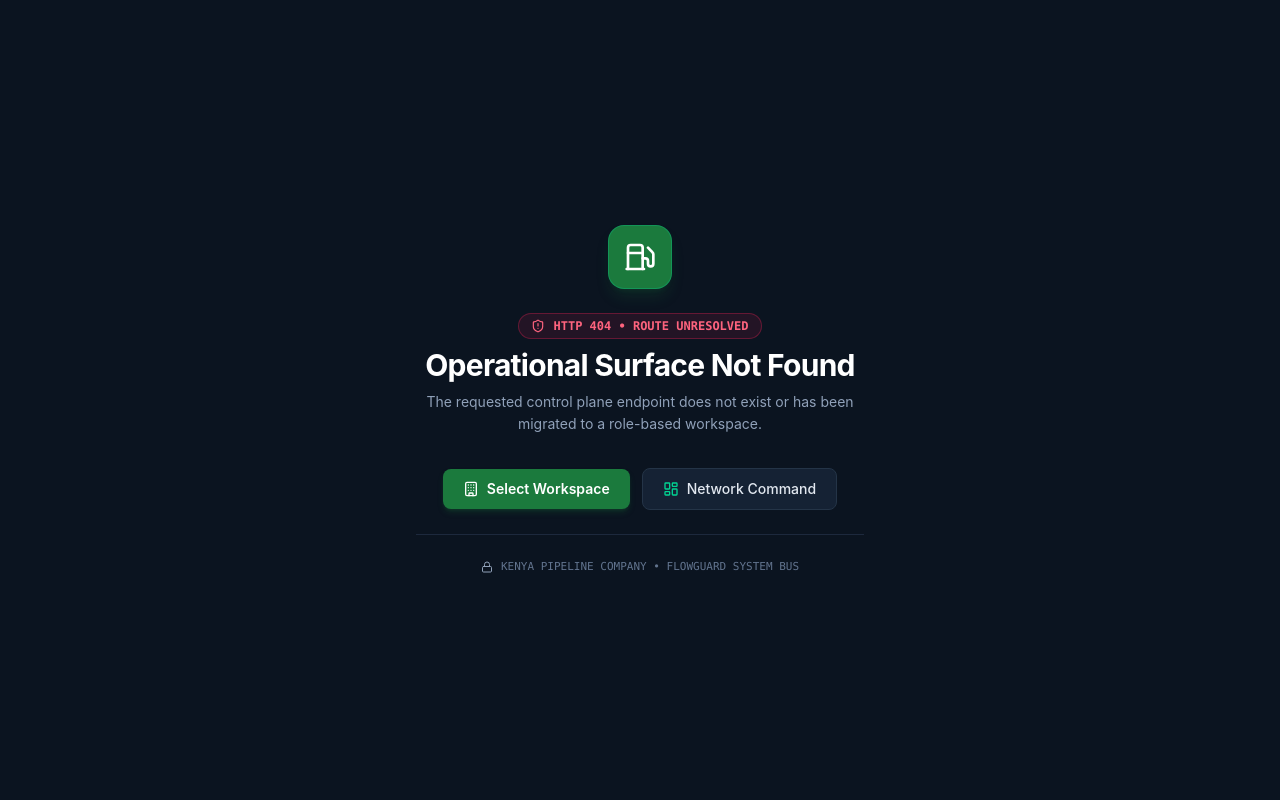
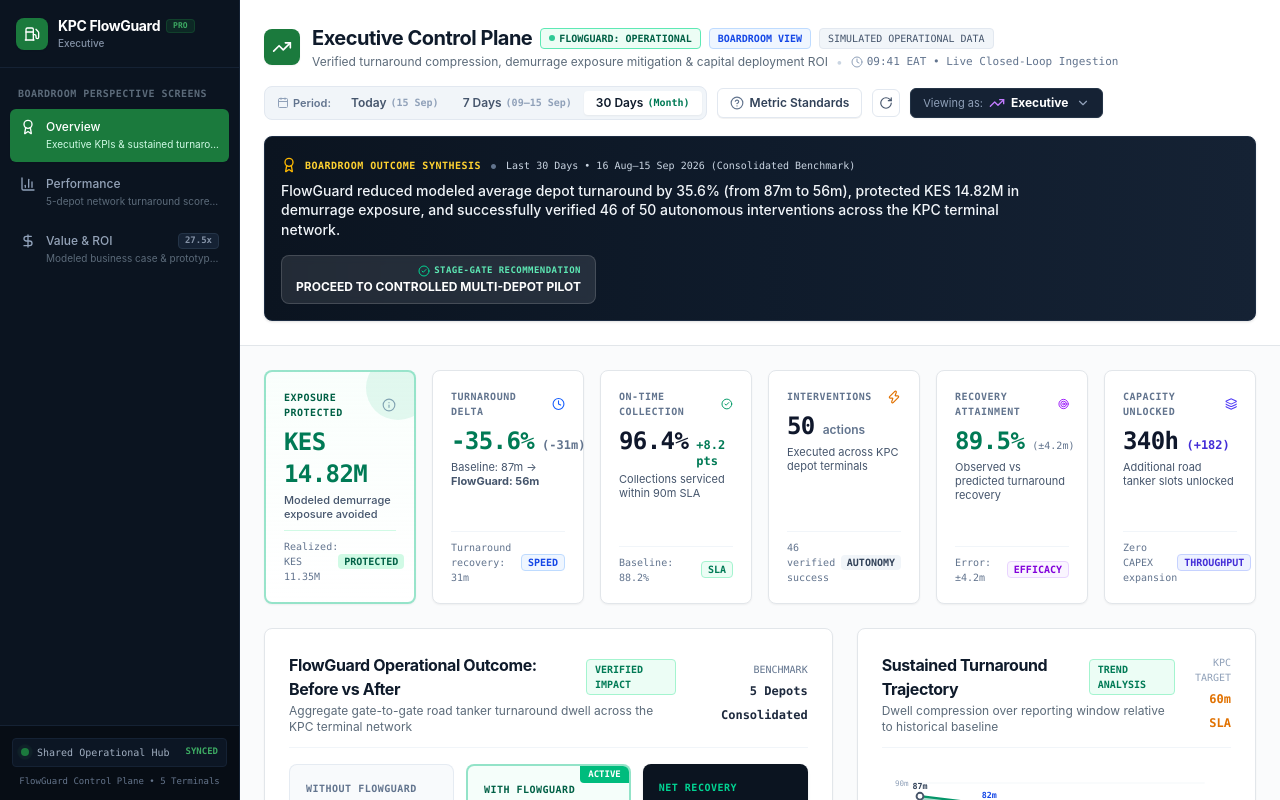
Before and after one commit to Michael-Munga/FlowGuard, a Next.js app: page /executive/overview in a window 1280 px wide. Before the commit this address had no page. Shown: the top 800 px of the page. Built offline with nearby package versions, Linux system fonts and the light colour scheme.

Commit message:
feat: add executive control plane and value visibility

```diff
--- /dev/null
+++ b/src/app/executive-control/page.tsx
@@ -0,0 +1,39 @@
+"use client";
+
+import React, { Suspense } from "react";
+import { useRouter } from "next/navigation";
+import { ExecutiveControlView } from "@/components/ExecutiveControl/ExecutiveControlView";
+
+function ExecutiveControlContent() {
+  const router = useRouter();
+
+  const handleNavigateDashboard = (id: string) => {
+    if (id === "network-command") {
+      router.push("/operations/network");
+    } else if (id === "depot-operations") {
+      router.push("/depot-operations");
+    } else if (id === "omc-collection" || id === "omc-visibility") {
+      router.push("/omc-visibility");
+    } else if (id === "autonomous-control" || id === "autonomous") {
+      router.push("/autonomous-control");
+    } else if (id === "executive-control" || id === "executive") {
+      router.push("/executive-control");
+    }
+  };
+
+  return <ExecutiveControlView onNavigateDashboard={handleNavigateDashboard} />;
+}
+
+export default function ExecutiveControlPage() {
+  return (
+    <Suspense
+      fallback={
+        <div className="min-h-screen bg-[#FAFBFC] flex items-center justify-center text-sm text-slate-500 font-mono">
+          Loading Executive Control Plane...
+        </div>
+      }
+    >
+      <ExecutiveControlContent />
+    </Suspense>
+  );
+}
--- /dev/null
+++ b/src/app/executive/overview/page.tsx
@@ -0,0 +1,38 @@
+"use client";
+
+import React, { Suspense } from "react";
+import { useRouter } from "next/navigation";
+import { ExecutiveControlView } from "@/components/ExecutiveControl/ExecutiveControlView";
+
+function ExecutiveOverviewPageContent() {
+  const router = useRouter();
+
+  const handleNavigateDashboard = (id: string) => {
+    if (id === "network-command") {
+      router.push("/operations/network");
+    } else if (id === "depot-operations") {
+      router.push("/depot/live");
+    } else if (id === "omc-collection" || id === "omc-visibility") {
+      router.push("/omc/orders");
+    } else if (id === "autonomous-control" || id === "autonomous") {
+      router.push("/engineer/decisions");
+    } else if (id === "executive-control" || id === "executive") {
+      router.push("/executive/overview");
+    }
+  };
+
+  return (
+    <ExecutiveControlView
+      subView="overview"
+      onNavigateDashboard={handleNavigateDashboard}
+    />
+  );
+}
+
+export default function ExecutiveOverviewPage() {
+  return (
+    <Suspense fallback={<div className="min-h-screen bg-[#0B1420] text-white p-8">Loading Executive Overview...</div>}>
+      <ExecutiveOverviewPageContent />
+    </Suspense>
+  );
+}
--- /dev/null
+++ b/src/app/executive/page.tsx
@@ -0,0 +1,39 @@
+"use client";
+
+import React, { Suspense } from "react";
+import { useRouter } from "next/navigation";
+import { ExecutiveControlView } from "@/components/ExecutiveControl/ExecutiveControlView";
+
+function ExecutiveContent() {
+  const router = useRouter();
+
+  const handleNavigateDashboard = (id: string) => {
+    if (id === "network-command") {
+      router.push("/operations/network");
+    } else if (id === "depot-operations") {
+      router.push("/depot-operations");
+    } else if (id === "omc-collection" || id === "omc-visibility") {
+      router.push("/omc-visibility");
+    } else if (id === "autonomous-control" || id === "autonomous") {
+      router.push("/autonomous-control");
+    } else if (id === "executive-control" || id === "executive") {
+      router.push("/executive");
+    }
+  };
+
+  return <ExecutiveControlView onNavigateDashboard={handleNavigateDashboard} />;
+}
+
+export default function ExecutivePage() {
+  return (
+    <Suspense
+      fallback={
+        <div className="min-h-screen bg-[#FAFBFC] flex items-center justify-center text-sm text-slate-500 font-mono">
+          Loading Executive Control Plane...
+        </div>
+      }
+    >
+      <ExecutiveContent />
+    </Suspense>
+  );
+}
--- /dev/null
+++ b/src/app/executive/performance/page.tsx
@@ -0,0 +1,38 @@
+"use client";
+
+import React, { Suspense } from "react";
+import { useRouter } from "next/navigation";
+import { ExecutiveControlView } from "@/components/ExecutiveControl/ExecutiveControlView";
+
+function ExecutivePerformancePageContent() {
+  const router = useRouter();
+
+  const handleNavigateDashboard = (id: string) => {
+    if (id === "network-command") {
+      router.push("/operations/network");
+    } else if (id === "depot-operations") {
+      router.push("/depot/live");
+    } else if (id === "omc-collection" || id === "omc-visibility") {
+      router.push("/omc/orders");
+    } else if (id === "autonomous-control" || id === "autonomous") {
+      router.push("/engineer/decisions");
+    } else if (id === "executive-control" || id === "executive") {
+      router.push("/executive/overview");
+    }
+  };
+
+  return (
+    <ExecutiveControlView
+      subView="performance"
+      onNavigateDashboard={handleNavigateDashboard}
+    />
+  );
+}
+
+export default function ExecutivePerformancePage() {
+  return (
+    <Suspense fallback={<div className="min-h-screen bg-[#0B1420] text-white p-8">Loading Executive Performance...</div>}>
+      <ExecutivePerformancePageContent />
+    </Suspense>
+  );
+}
--- /dev/null
+++ b/src/app/executive/value/page.tsx
@@ -0,0 +1,38 @@
+"use client";
+
+import React, { Suspense } from "react";
+import { useRouter } from "next/navigation";
+import { ExecutiveControlView } from "@/components/ExecutiveControl/ExecutiveControlView";
+
+function ExecutiveValuePageContent() {
+  const router = useRouter();
+
+  const handleNavigateDashboard = (id: string) => {
+    if (id === "network-command") {
+      router.push("/operations/network");
+    } else if (id === "depot-operations") {
+      router.push("/depot/live");
+    } else if (id === "omc-collection" || id === "omc-visibility") {
+      router.push("/omc/orders");
+    } else if (id === "autonomous-control" || id === "autonomous") {
+      router.push("/engineer/decisions");
+    } else if (id === "executive-control" || id === "executive") {
+      router.push("/executive/overview");
+    }
+  };
+
+  return (
+    <ExecutiveControlView
+      subView="value"
+      onNavigateDashboard={handleNavigateDashboard}
+    />
+  );
+}
+
+export default function ExecutiveValuePage() {
+  return (
+    <Suspense fallback={<div className="min-h-screen bg-[#0B1420] text-white p-8">Loading Executive Value & ROI...</div>}>
+      <ExecutiveValuePageContent />
+    </Suspense>
+  );
+}
```
